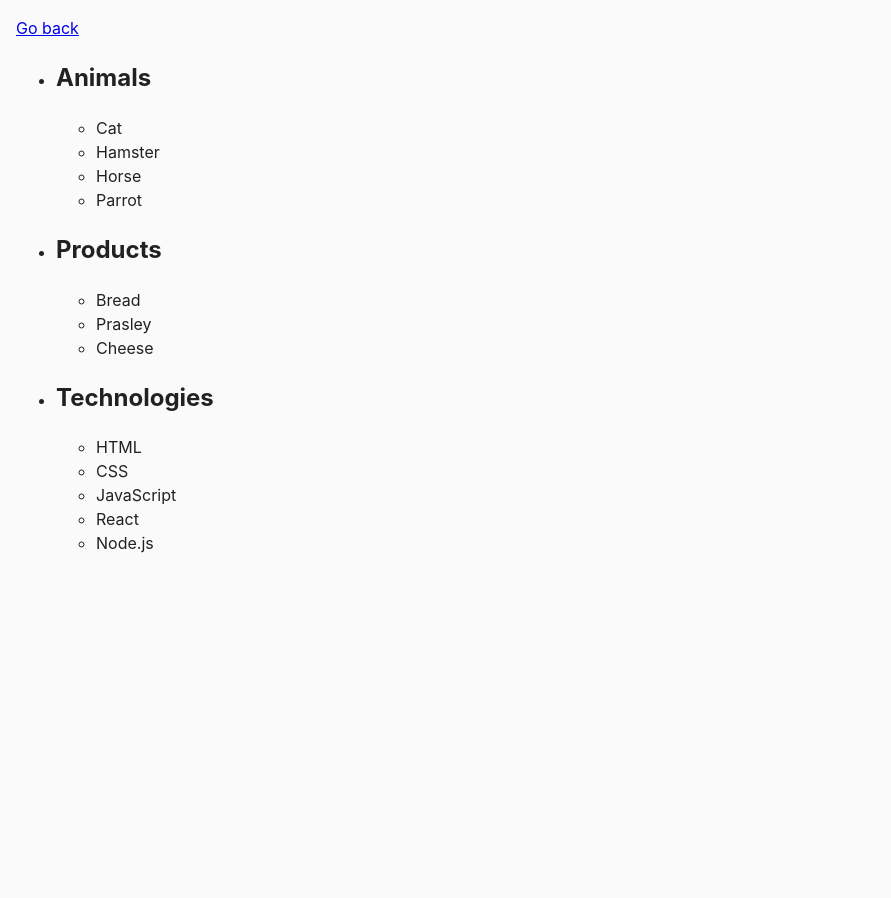
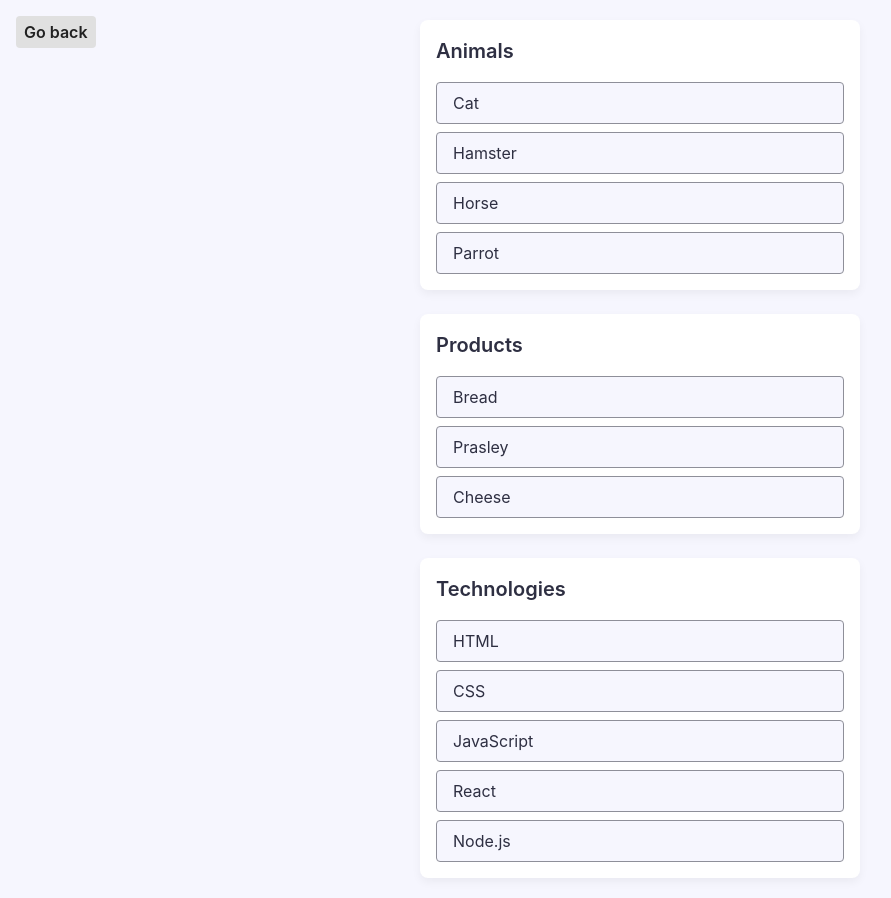
Before and after one commit to Hanna-Bondarenko/JS_DOM_EVENTS, a plain HTML site: page task-1.html in a window 1280 px wide. Shown: the whole page, without its empty margins (0-891 px from the left). Before the commit the page ends 800 px from the top, so only its background shows below. Drawn offline with Linux system fonts and the light colour scheme.

Commit message:
Add styling for Task 1 (styles-1.css)

```diff
--- a/css/common.css
+++ b/css/common.css
@@ -1,14 +1,64 @@
+/* Скидання стандартних відступів */
 * {
   box-sizing: border-box;
+  margin: 0;
+  padding: 0;
+}
+
+ul,
+ol,
+li {
+  list-style: none;
+  padding: 0;
+  margin: 0;
 }
 
 body {
-  margin: 16px;
-  font-family: -apple-system, BlinkMacSystemFont, 'Segoe UI', Roboto, Oxygen,
-    Ubuntu, Cantarell, 'Open Sans', 'Helvetica Neue', sans-serif;
+  margin: 0;
+  padding: 0;
+  font-family: -apple-system, BlinkMacSystemFont, "Segoe UI", Roboto, Oxygen,
+    Ubuntu, Cantarell, "Open Sans", "Helvetica Neue", sans-serif;
   -webkit-font-smoothing: antialiased;
   -moz-osx-font-smoothing: grayscale;
   background-color: #fafafa;
   color: #212121;
   line-height: 1.5;
+  overflow-x: hidden; /* додай, щоб не було горизонтального скролу */
 }
+
+/* ⬇ прибираємо маркери */
+ul {
+  list-style: none;
+  padding-left: 0;
+}
+
+/* ⬇ стилі для посилань */
+a {
+  text-decoration: none;
+  color: #2196f3;
+  font-weight: 500;
+  transition: color 0.3s ease;
+}
+
+a:hover {
+  color: #1565c0;
+}
+
+/* ⬇ Go back посилання */
+.go-back {
+  position: absolute;
+  top: 16px;
+  left: 16px;
+  font-size: 16px;
+  color: #212121;
+  text-decoration: none;
+  font-weight: 600;
+  background-color: #e0e0e0;
+  padding: 4px 8px;
+  border-radius: 4px;
+  transition: background-color 0.3s ease;
+}
+
+.go-back:hover {
+  background-color: #bdbdbd;
+}
--- /dev/null
+++ b/css/styles-1.css
@@ -0,0 +1,54 @@
+/* Сторінка */
+.task-1-container {
+  display: flex;
+  justify-content: center;
+  align-items: flex-start; /* або center, якщо хочеш центр по вертикалі */
+  background-color: #f6f6fe;
+  position: relative;
+
+  padding: 20px; /* відступи всередині */
+  box-sizing: border-box;
+}
+
+/* Список категорій */
+.category-list {
+  display: flex;
+  flex-direction: column;
+  gap: 24px; /* відступи між блоками */
+  width: 440px; /* як у макеті */
+  margin: 0 auto; /* центрируем по горизонтали */
+  box-sizing: border-box;
+}
+
+/* Блок категорії */
+.item {
+  background-color: #ffffff;
+  padding: 16px;
+  border-radius: 8px;
+  box-shadow: 0px 4px 10px rgba(0, 0, 0, 0.05);
+}
+
+/* Заголовок категорії */
+.item > h2 {
+  font-size: 20px;
+  font-weight: 600;
+  color: #2e2f42;
+  margin-bottom: 16px;
+}
+
+/* Список елементів всередині категорії */
+.item ul {
+  display: flex;
+  flex-direction: column;
+  gap: 8px;
+}
+
+/* Окремий елемент списку */
+.item ul li {
+  border: 1px solid #8e8f99;
+  border-radius: 4px;
+  padding: 8px 16px;
+  font-size: 16px;
+  color: #2e2f42;
+  background-color: #f6f6fe;
+}
--- a/task-1.html
+++ b/task-1.html
@@ -5,12 +5,14 @@
     <meta http-equiv="X-UA-Compatible" content="IE=edge" />
     <meta name="viewport" content="width=device-width, initial-scale=1.0" />
     <title>Task 1</title>
+
     <link rel="stylesheet" href="./css/common.css" />
+    <link rel="stylesheet" href="./css/styles-1.css" />
   </head>
   <body>
-    <p><a href="./index.html">Go back</a></p>
-
-    <ul id="categories">
+    <div class="task-1-container">
+      <p><a href="./index.html" class="go-back">Go back</a></p>
+      <ul id="categories" class="category-list">
         <li class="item">
           <h2>Animals</h2>
 
@@ -42,6 +44,7 @@
           </ul>
         </li>
       </ul>
+    </div>
 
     <script src="./js/task-1.js" type="module"></script>
   </body>
```
Lines whose indentation alone changed are shown as unchanged.
